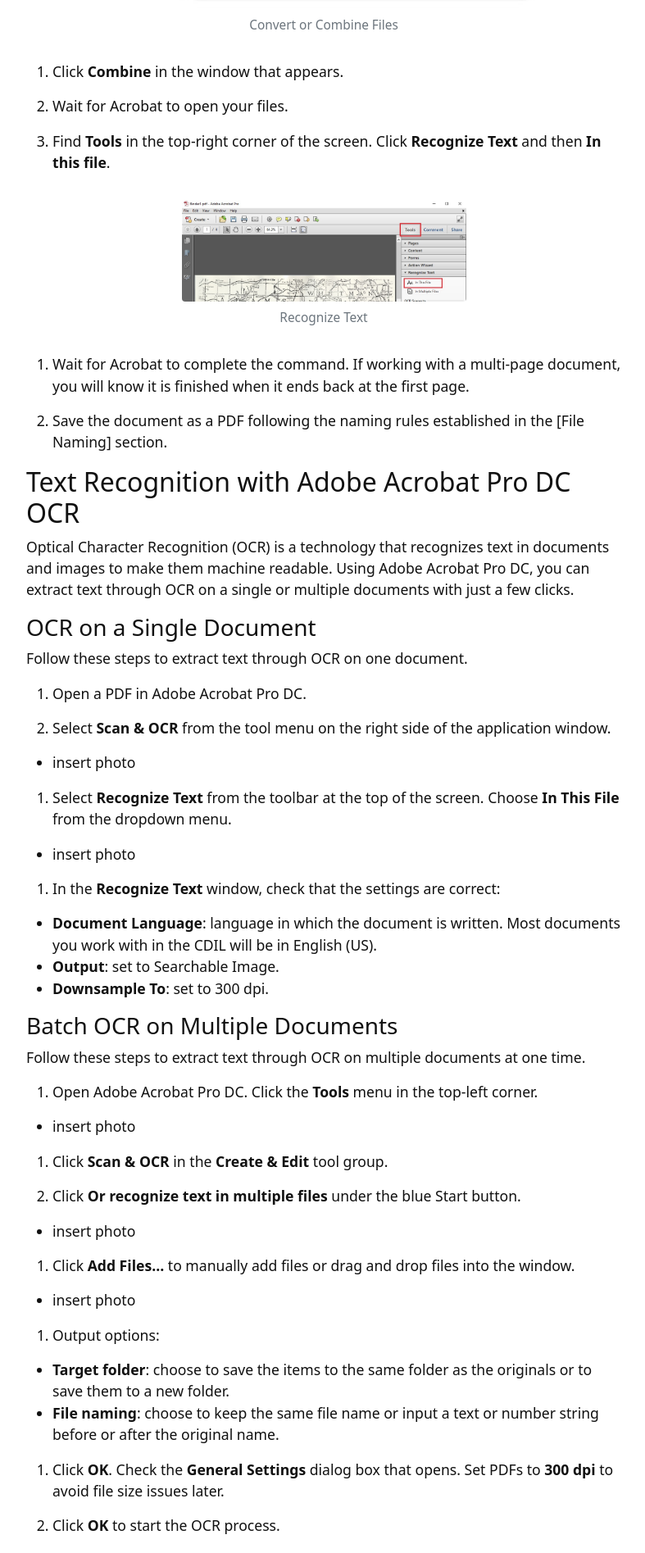
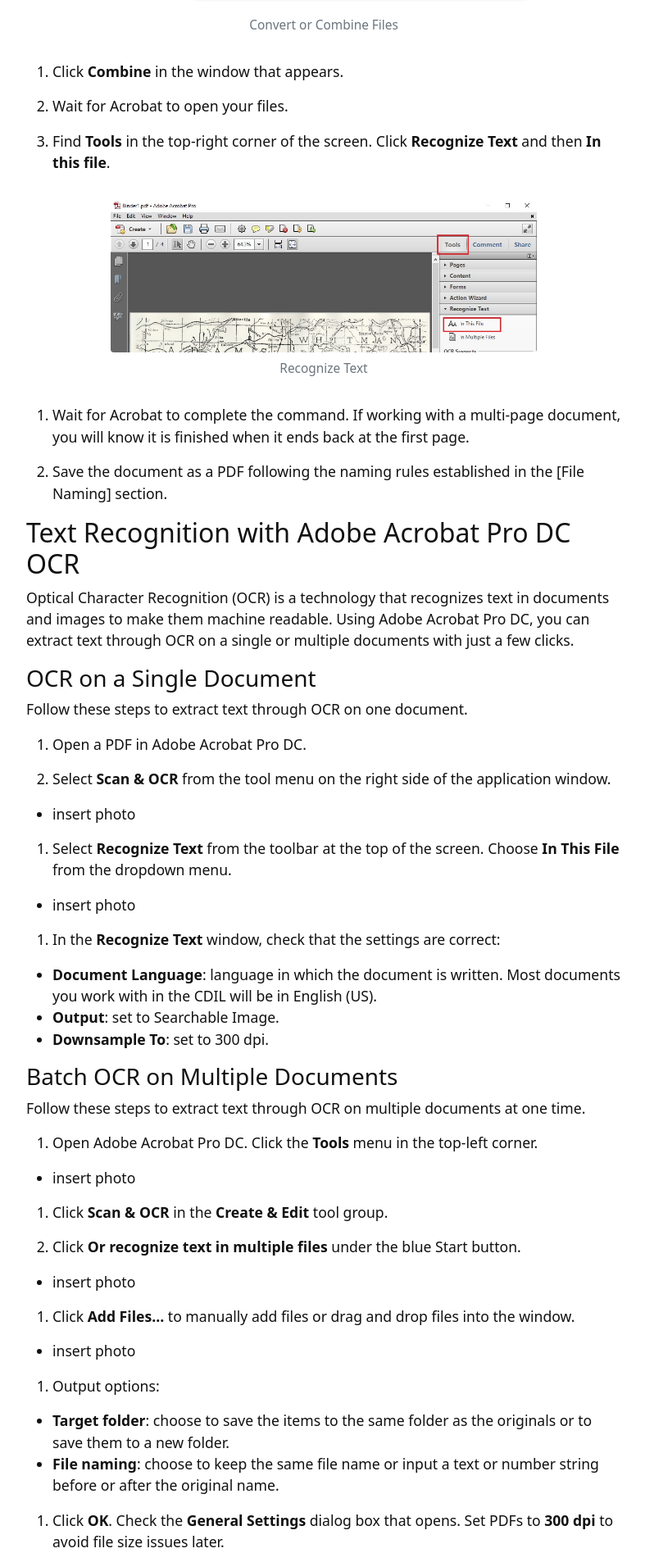
Before and after one commit to kitstokes/digi-proc, a Jekyll site: the page built from content/1-processing.md, in a window 1280 px wide. Shown: the part 4132-6027 px from the top of the page at 82% size, without its empty margins (245-1032 px from the left). Built offline with Jekyll 4.4.1, drawn with Linux system fonts in a browser that asks for light colours.

Commit message:
change processing_5 size

```diff
--- a/content/1-processing.md
+++ b/content/1-processing.md
@@ -104,7 +104,7 @@ There are two main steps to processing your document scans:
 
 6. Find **Tools** in the top-right corner of the screen. Click **Recognize Text** and then **In this file**.
 
-{% include figure.html img="processing_5.jpeg" alt="Recognize Text" caption="Recognize Text" width="50%" %}
+{% include figure.html img="processing_5.jpeg" alt="Recognize Text" caption="Recognize Text" width="75%" %}
 
 7. Wait for Acrobat to complete the command. If working with a multi-page document, you will know it is finished when it ends back at the first page.
 
```
